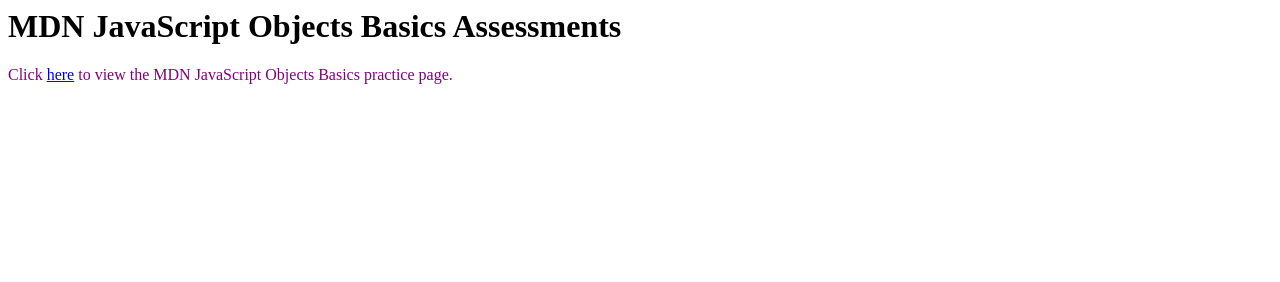
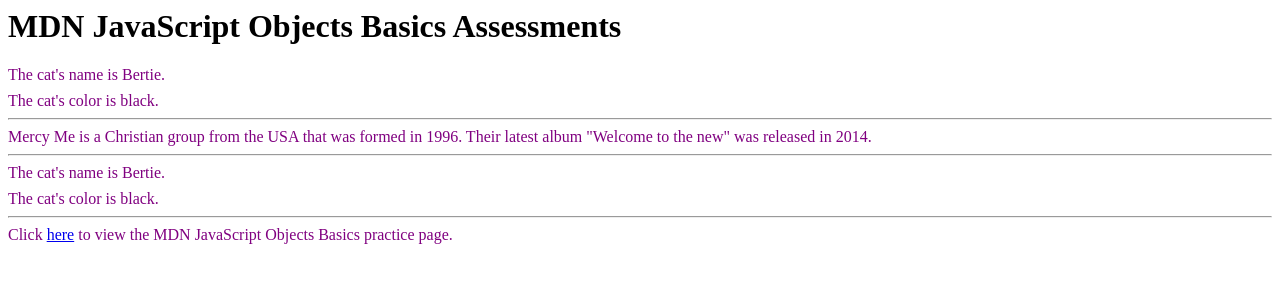
Before and after one commit to TXMack713/mdn-javascript-objects-basics, a plain HTML site: page assessments.html in a window 1280 px wide. Drawn offline with Linux system fonts and the light colour scheme.

Commit message:
Completed the MDN JavaScript Objects Basics Assessments.

```diff
--- a/assessments.html
+++ b/assessments.html
@@ -1,5 +1,6 @@
 <!-- <!DOCTYPE html> -->
 <html lang="en">
+
 <head>
   <meta charset="UTF-8" />
   <meta http-equiv="X-UA-Compatible" content="IE=edge" />
@@ -8,14 +9,23 @@
   <link rel="stylesheet" href="assessments.css" type="text/css" />
   <script src="assessments.js" defer></script>
 </head>
+
 <body>
   <header>
     <h1>MDN JavaScript Objects Basics Assessments</h1>
   </header>
 
   <section class="assessment1"></section>
+
+  <hr>
+
   <section class="assessment2"></section>
+
+  <hr>
+
   <section class="assessment3"></section>
+
+  <hr>
 
   <footer>
     <p>
@@ -24,4 +34,5 @@
     </p>
   </footer>
 </body>
+
 </html>
--- a/assessments.js
+++ b/assessments.js
@@ -33,6 +33,8 @@ assessment1();
 
 // MDN JavaScript Objects Basics Assessment 2
 function assessment2() {
+  const section2 = document.querySelector('.assessment2');
+
   let bandInfo;
 
   // Add your code here
@@ -52,56 +54,62 @@ function assessment2() {
   let para1 = document.createElement('p');
   para1.textContent = `${bandInfo.name} is a ${bandInfo.genre} group from the ${
     bandInfo.nationality
-  } that was formed in ${bandInfo.formed}. Their latest album ${
+  } that was formed in ${bandInfo.formed}. Their latest album "${
     bandInfo.albums[1].name
-  } was released in ${bandInfo.albums[1].released}.`;
+  }" was released in ${bandInfo.albums[1].released}.`;
 
   // Don't edit the code below here!
-
-  const section = document.querySelector('section');
-  let para1 = document.createElement('p');
-  para1.textContent = bandInfo;
-  section.appendChild(para1);
+  // let para1 = document.createElement('p');
+  // para1.textContent = bandInfo;
+  section2.appendChild(para1);
 }
 
 assessment2();
 
 // MDN JavaScript Objects Basics Assessment 3
 function assessment3() {
-  let cat = {
-    name: 'Bertie',
-    breed: 'Cymric',
-    color: 'white',
-    greeting: function() {
-      console.log('Meow!');
-    }
-  };
+  const section3 = document.querySelector('.assessment3');
 
-  const section = document.querySelector('.assessment3');
+  // class Cat {
+  //   constructor(name,breed,color) {
+  //     this.name = name;
+  //     this.breed = breed;
+  //     this.color = color;
+  //   }
+  //   greeting = function() {
+  //     console.log(`Hello, said ${this.name} the ${this.breed}.`);
+  //   }
+  // }
+  function Cat(name, breed, color) {
+    this.name = name;
+    this.breed = breed;
+    this.color = color;
+    this.greeting = function() {
+      console.log(`Hello, said ${this.name} the ${this.breed}.`);
+    };
+  }
+  let cat1 = new Cat('Bertie', 'Cymric', 'white');
+  cat1.greeting();
 
-  let cat = {
-    name: 'Bertie',
-    breed: 'Cymric',
-    color: 'white',
-    greeting: function() {
-      console.log('Meow!');
-    }
-  };
+  let cat2 = new Cat('James', 'American', 'orange');
+  cat2.greeting();
 
   // Put your code here
   let catName;
-  catName = cat['name'];
-  cat.greeting();
-  cat.color = 'black';
+  catName = cat1['name'];
+  cat1.greeting;
+  cat1.color = 'black';
 
   // Don't edit the code below here
 
   let para1 = document.createElement('p');
   let para2 = document.createElement('p');
 
-  para1.textContent = `The cat's name is ${this.catName}.`;
-  para2.textContent = `The cat's color is ${this.cat.color}.`;
+  para1.textContent = `The cat's name is ${catName}.`;
+  para2.textContent = `The cat's color is ${cat1.color}.`;
 
-  section.appendChild(para1);
-  section.appendChild(para2);
+  section3.appendChild(para1);
+  section3.appendChild(para2);
 }
+
+assessment3();
```
Lines whose indentation alone changed are shown as unchanged.
